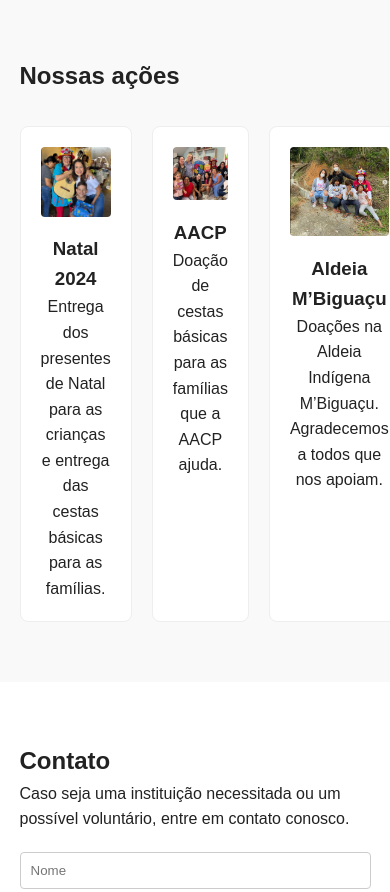
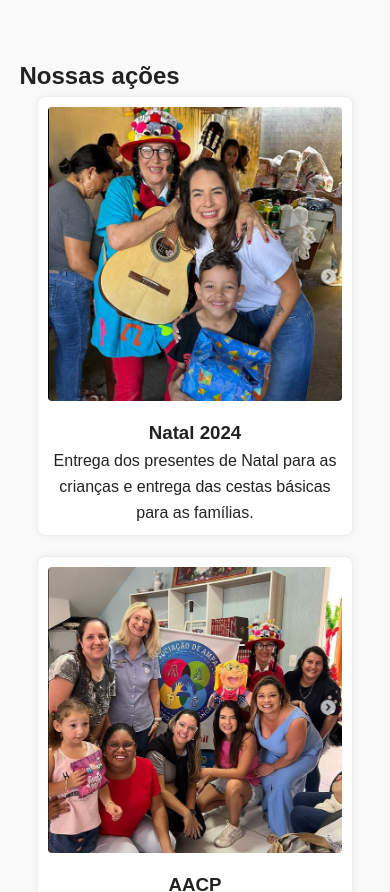
Before and after one commit to leogserafin/nos-por-voz, a plain HTML site: page index.html in a window 390 px wide. Shown: the part 944-1836 px from the top of the page. Drawn offline with Linux system fonts and the light colour scheme.

Commit message:
Add favicon and enhance card layout in index.html and style.css to responsiveness

```diff
--- a/index.html
+++ b/index.html
@@ -5,6 +5,7 @@
   <meta name="viewport" content="width=device-width, initial-scale=1.0" />
   <title>Nós por Voz</title>
   <link rel="stylesheet" href="style.css" />
+  <link rel="icon" type="image/webp" href="images/icon.webp">
 </head>
 <body>
 
@@ -41,7 +42,7 @@
   <section id="acoes" class="acoes">
     <div class="container">
       <h2>Nossas ações</h2>
-      <div class="cards">
+      <div class="acoes-container">
         <div class="card">
           <img src="images/Natal 2024.png" alt="Natal 2024">
           <h3>Natal 2024</h3>
--- a/style.css
+++ b/style.css
@@ -81,9 +81,12 @@
     background: white;
     border: 1px solid #eee;
     border-radius: 8px;
-    padding: 20px;
+    padding: 10px;
     flex: 1;
     text-align: center;
+    box-shadow: 0 0 10px rgba(0,0,0,0.05);
+    min-width: 250px;
+    max-width: 300px;
   }
 
   .card img {
@@ -178,3 +181,21 @@
   color: black;
   font-weight: 500;
 }
+
+.acoes-container {
+  display: flex;
+  justify-content: space-between;
+  gap: 20px;
+  flex-wrap: wrap;
+}
+
+@media (max-width: 768px) {
+  .acoes-container {
+    flex-direction: column;
+    align-items: center;
+  }
+  .card {
+    width: 90%;
+    max-width: 400px;
+  }
+}
```
Also changed, not shown: images/icon.webp (added).
